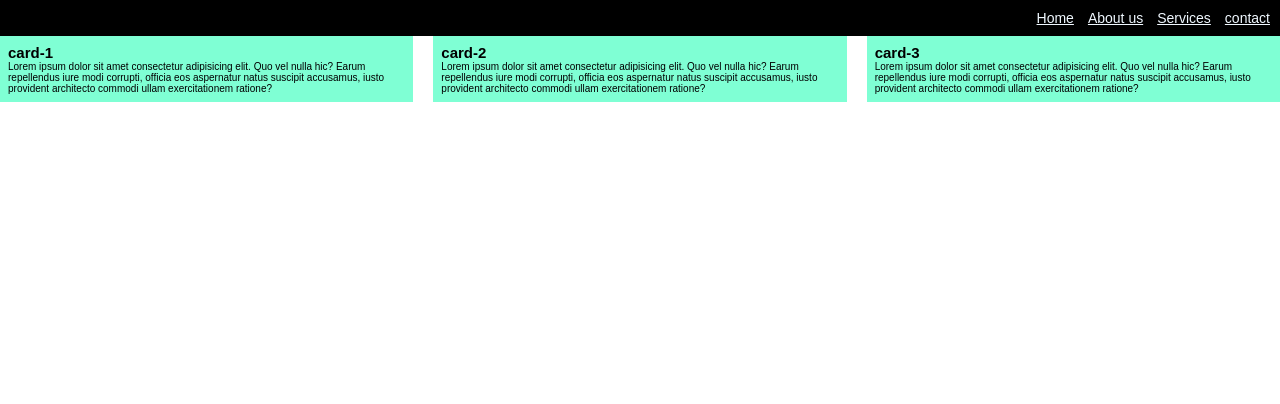
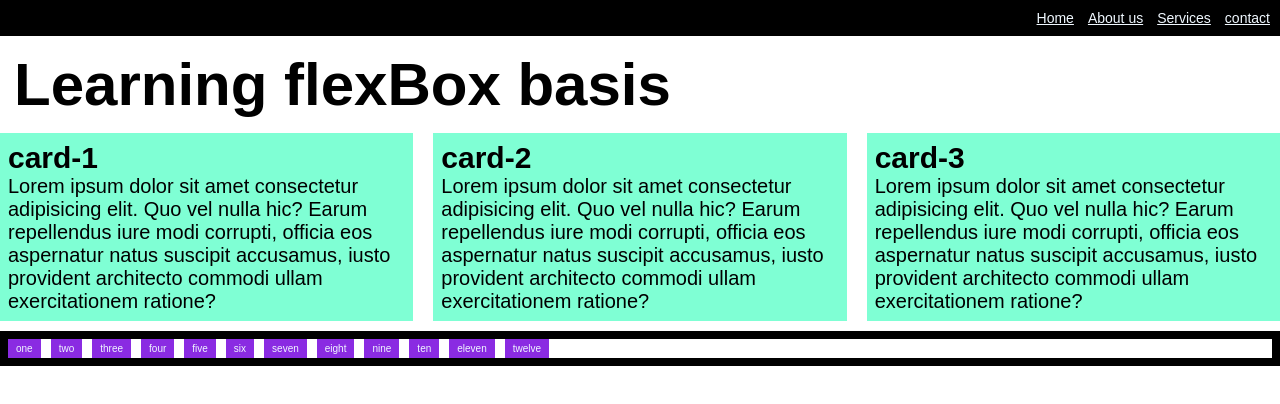
Before and after one commit to Gromarant/layouts-and-style-pactice, a website: page flexBox_plus_sass/src/index.html in a window 1280 px wide. Drawn offline with nearby package versions, Linux system fonts and the light colour scheme; files that its build step writes are made by us from their sources.

Commit message:
separate/gridOfFlexBoxLayouts

```diff
--- a/flexBox_plus_sass/src/index.html
+++ b/flexBox_plus_sass/src/index.html
@@ -18,6 +18,7 @@
     </nav>
   </header>
   <main>
+    <h1>Learning flexBox basis</h1>
     <section class="columns">
       <article class="card">
         <h2>card-1</h2>
@@ -32,6 +33,21 @@
         <p>Lorem ipsum dolor sit amet consectetur adipisicing elit. Quo vel nulla hic? Earum repellendus iure modi corrupti, officia eos aspernatur natus suscipit accusamus, iusto provident architecto commodi ullam exercitationem ratione?</p>
       </article>
     </section>
+
+    <section class="numbers">
+      <article>one</article>
+      <article>two</article>
+      <article>three</article>
+      <article>four</article>
+      <article>five</article>
+      <article>six</article>
+      <article>seven</article>
+      <article>eight</article>
+      <article>nine</article>
+      <article>ten</article>
+      <article>eleven</article>
+      <article>twelve</article>
+    </section>
   </main>
 </body>
 </html>
--- a/flexBox_plus_sass/src/scss/main.scss
+++ b/flexBox_plus_sass/src/scss/main.scss
@@ -32,6 +32,12 @@ a:focus {
   outline-offset: 3px;
 }
 
+h1 {
+  font-family: $ff-title;
+  font-size: $fs-title;
+  padding: 1.4rem;
+}
+
 .nav {
   display: flex;
   flex-wrap: wrap; // this allow navBar links to wrap down
@@ -41,7 +47,6 @@ a:focus {
   background-color: black;
   gap: 1.4rem;
 }
-
 .nav > li {
   color: aliceblue;
   font-size: 1.4rem;
@@ -52,9 +57,28 @@ a:focus {
   flex-wrap: wrap;
   gap: 2rem;
 }
-
 .columns > * {
   flex: 1; //this property makes the columns de same size
   background-color: aquamarine;
+  font-family: $ff-body;
+  font-size: $fs-body;
   padding: 0.8rem;
 }
+.columns > h2 {
+  font-family: $ff-title;
+  font-size: $fs-subtitle;
+}
+
+.numbers { //discomment the code to try it, every part have a nº identifier, equal to the identifier of the other parts of its group.
+  display: flex; //n2
+  flex-wrap: wrap; //n2
+  gap: 1rem;
+  margin-top: 1rem;
+  border: solid 0.8rem rgb(0, 0, 0);
+}
+.numbers > * {
+  //flex: 1; //n2
+  color: aliceblue;
+  background-color: blueviolet;
+  padding: 0.4rem 0.8rem;
+}
```
